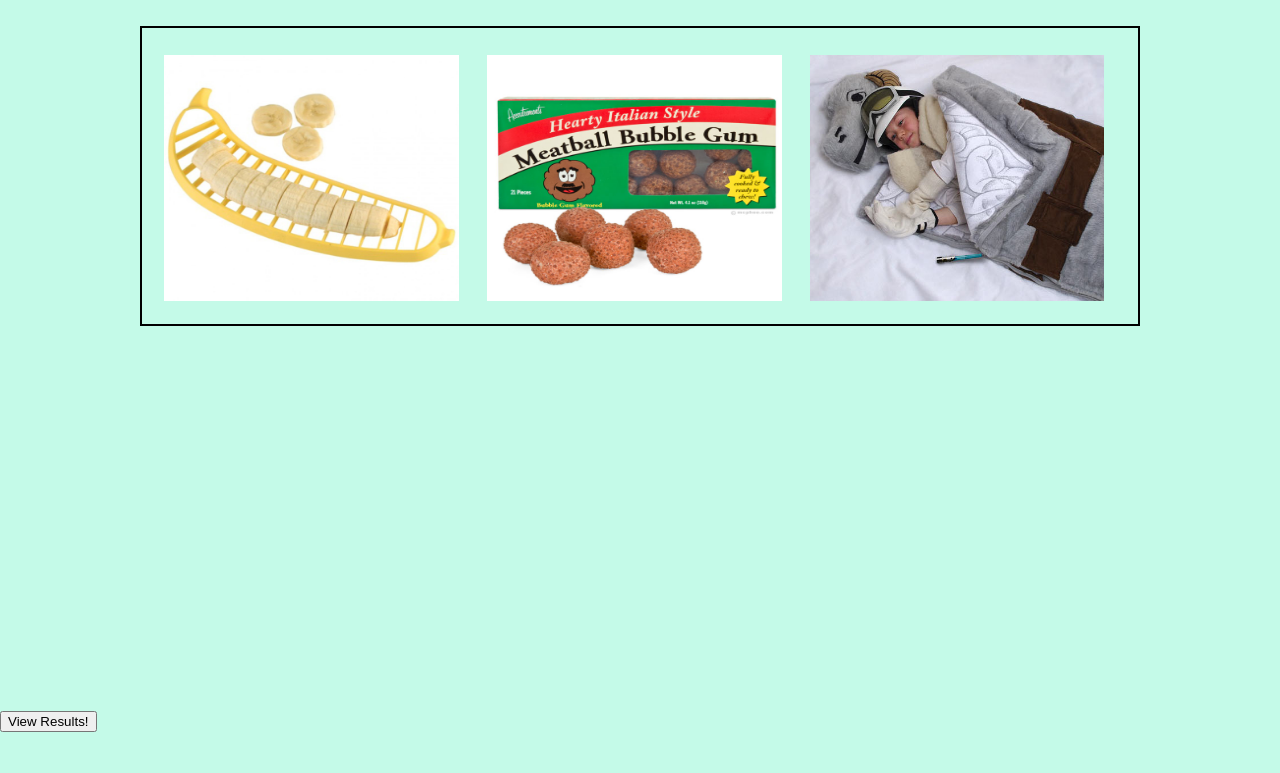
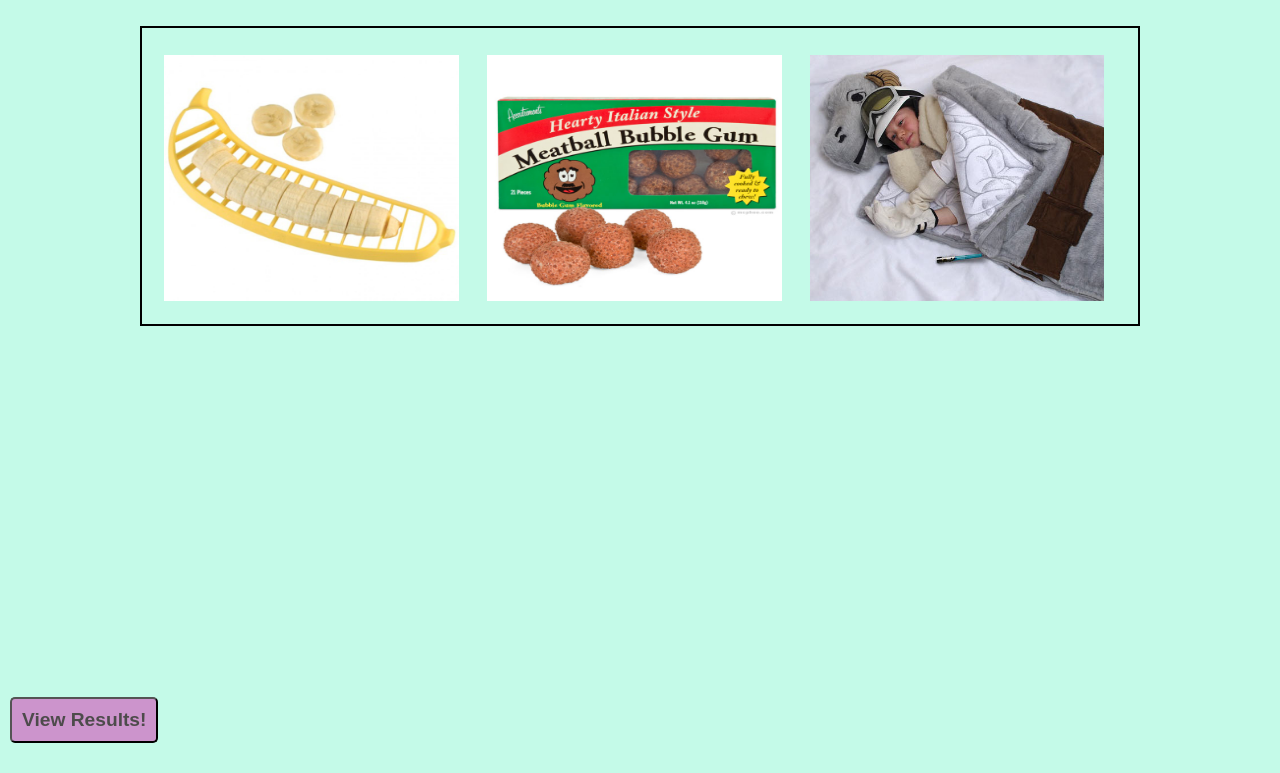
Before and after one commit to R-Alhayek/bus-mall, a plain HTML site: page index.html in a window 1280 px wide. Shown: the part 112-885 px from the top of the page. Before the commit the page ends 844 px from the top, so only its background shows below. Drawn offline with nearby package versions, Linux system fonts and the light colour scheme.

Commit message:
finishing lab 15b

```diff
--- a/css/style.css
+++ b/css/style.css
@@ -22,7 +22,7 @@
     font-size: 30px;
     color: rgb(22, 39, 39);
   }
-div {
+#container {
   border: 2px solid black;
   width: 1000px;
   margin: 0 auto;
@@ -36,3 +36,13 @@
   margin-top: 25px;
   margin-left: 20px;
 }
+#buttonEl {
+  border-radius: 5px;
+  padding: 10px;
+  background-color: rgb(204, 148, 204);
+  color: rgb(77, 75, 75);
+  font-weight: bold;
+  font-size: larger;
+  margin: 10px;
+  margin-bottom: 30px;
+}
--- a/js/app.js
+++ b/js/app.js
@@ -199,7 +199,7 @@
 });
 
     }
-    console.log(attempts);
+
 
         }
 
```
Also changed, not shown: 1 other file.
